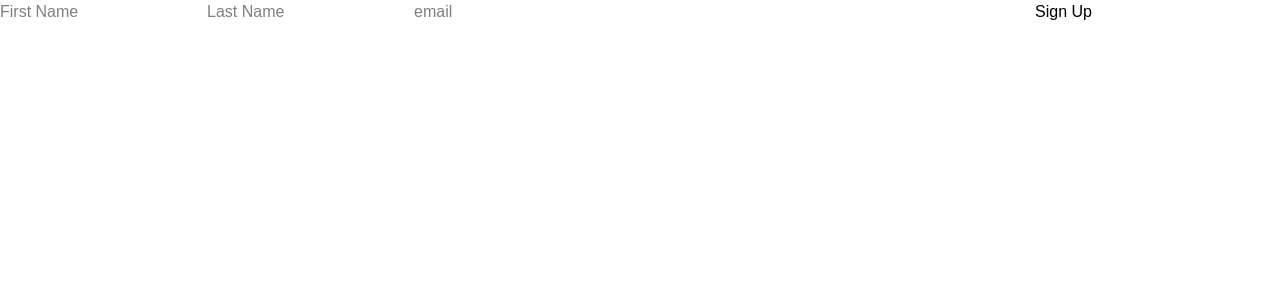
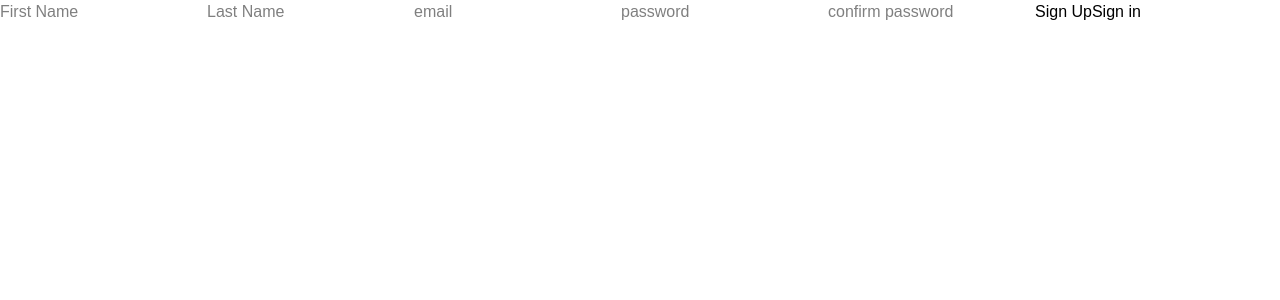
Before and after one commit to lablueprint/path, a Next.js app: page /sign-up in a window 1280 px wide. Shown: the top 300 px of the page. Built offline with nearby package versions, Linux system fonts and the light colour scheme; no server answers.

Commit message:
sign up page final

```diff
--- a/app/(auth)/sign-up/page.tsx
+++ b/app/(auth)/sign-up/page.tsx
@@ -69,7 +69,7 @@ export default function SignUpPage() {
       <input
         {...register('email', {
           required: true,
-          pattern: /^[a-zA-Z0-9._%+-]+@[a-zA-Z0-9.-]+\\.[a-zA-Z]{2,}$/,
+          pattern: /^[a-zA-Z0-9._%+-]+@[a-zA-Z0-9.-]+\.[a-zA-Z]{2,}$/,
         })}
         placeholder="email"
       />
@@ -85,11 +85,15 @@ export default function SignUpPage() {
           pattern:
             /^(?=.*[A-Za-z])(?=.*\d)(?=.*[@$!%*#?&])[A-Za-z\d@$!%*#?&]{8,}$/,
         })}
+        placeholder= "password"
         //Minimum eight characters, at least one letter, one number and one special character
         type="password"
       />
       {errors.password?.type === 'required' && (
         <p role="alert">Password is required</p>
+      )}
+      {errors.password?.type === 'minLength' && (
+        <p role="alert">Password must be at least 8 characters with one letter, one number, and one special character</p>
       )}
       {errors.password?.type === 'pattern' && (
         <p role="alert">
@@ -103,17 +107,21 @@ export default function SignUpPage() {
           required: true,
           validate: (value) => value === password || "Passwords don't match",
         })}
+        placeholder='confirm password'
         type="password"
       />
       {errors.passwordConfirmation?.type === 'required' && (
         <p role="alert">Please confirm your password</p>
       )}
       {errors.passwordConfirmation?.type === 'validate' && (
-        <p role="alert">Passwords don't match</p>
+        <p role="alert">Passwords do not match</p>
       )}
       <button type="submit" disabled={isLoading}>
         {isLoading ? 'Creating Account...' : 'Sign Up'}
-      </button>
+        </button>
+        <button >
+            <a href="/sign-in">Sign in</a>
+        </button>
     </form>
   );
 }
```
Also changed, not shown: 1 other file (tests, documents, lock files or other folders).
